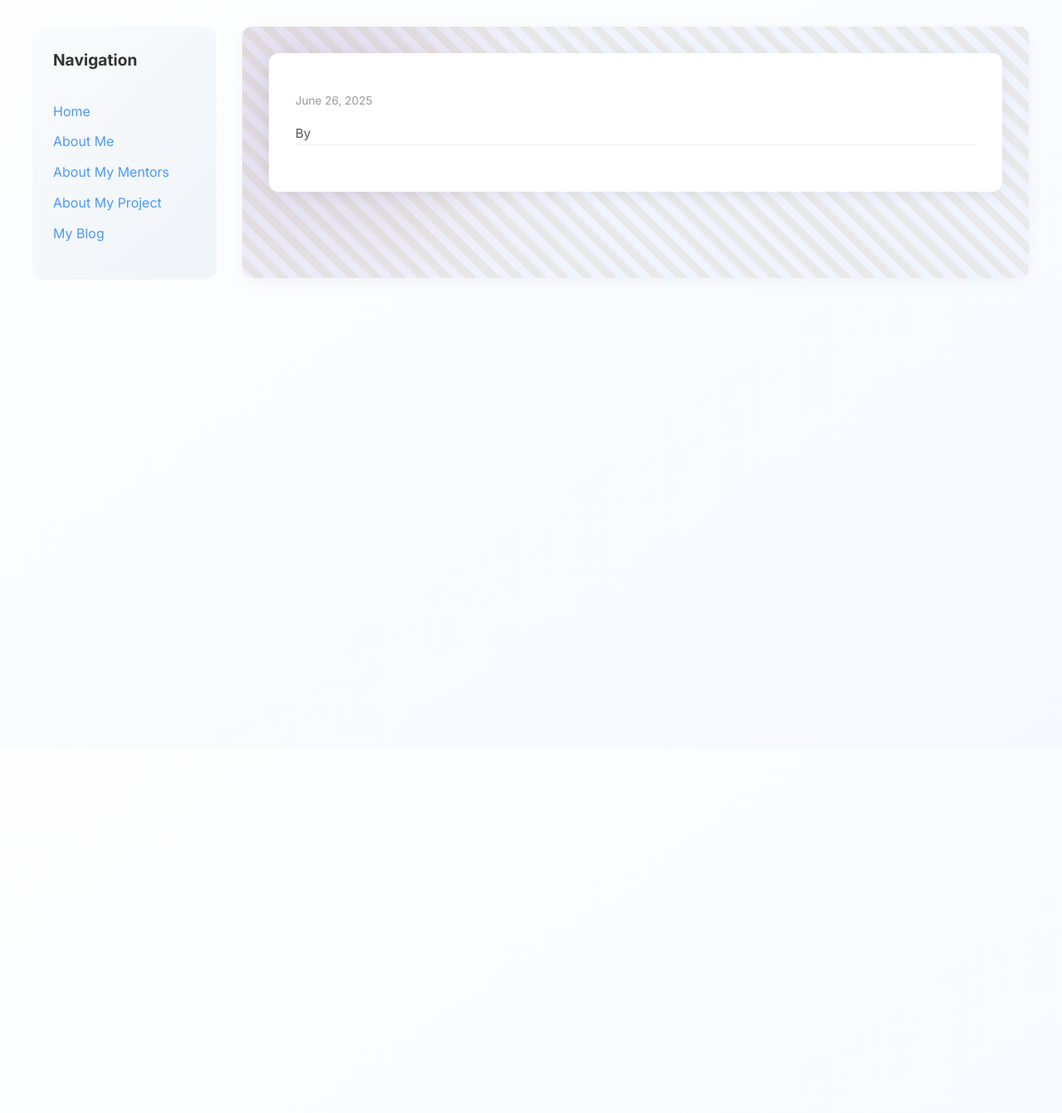
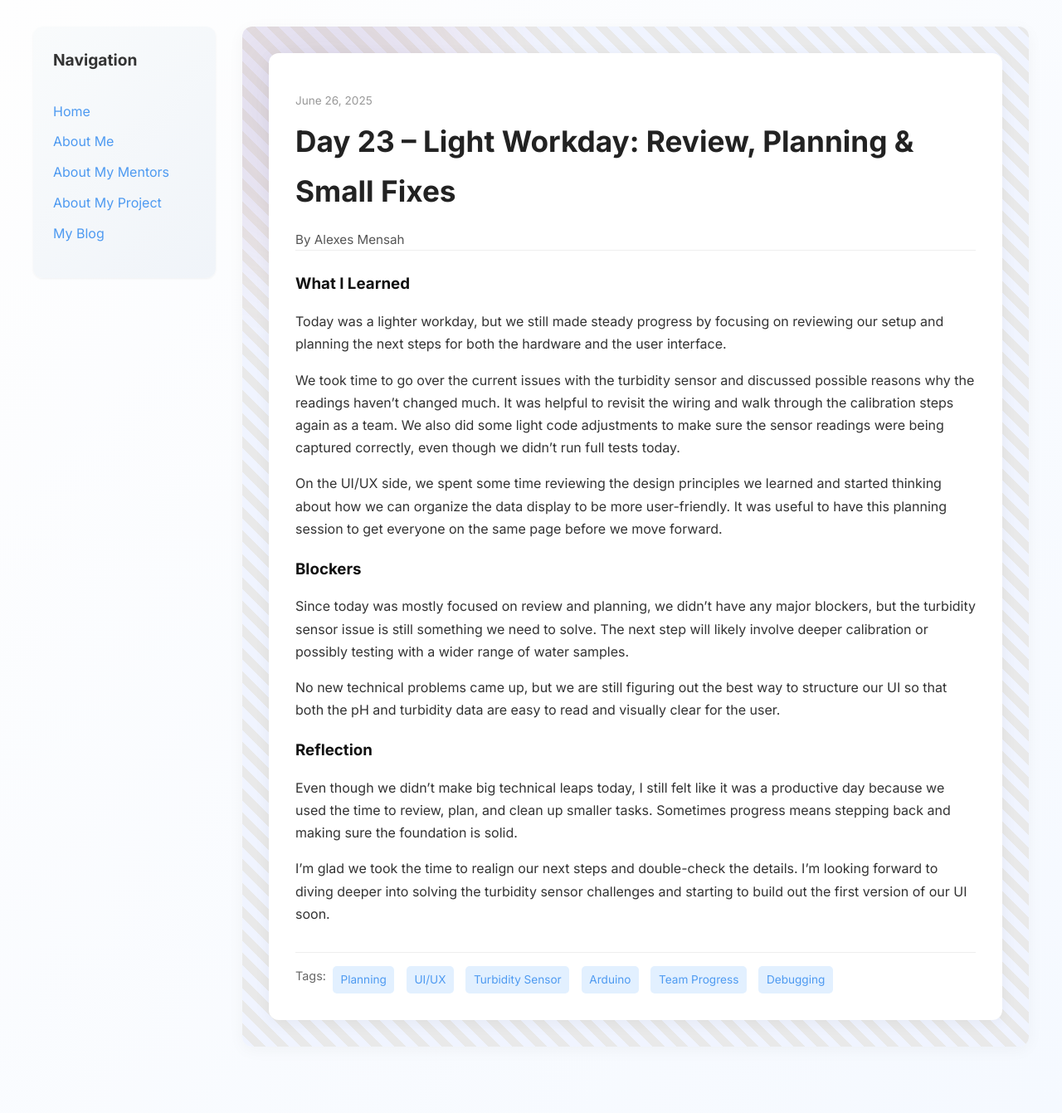
Before and after one commit to alexes22/alexes22.github.io, a Jekyll site: the page built from _posts/2025-06-26-day-23.md, in a window 1280 px wide. Shown: the whole page at 83% size. Built offline with Jekyll 4.4.1, drawn with Linux system fonts in a browser that asks for light colours; our own code applies the rules of GitHub Pages for plain Markdown files; before the commit the page ends 900 px from its top, so only the background shows below that.

Commit message:
Update 2025-06-26-day-23.md

```diff
--- a/_posts/2025-06-26-day-23.md
+++ b/_posts/2025-06-26-day-23.md
@@ -1,6 +1,6 @@
 ---
 layout: post
-title: Day 23 – Light Workday: Review, Planning & Small Fixes
+title: "Day 23 – Light Workday: Review, Planning & Small Fixes"
 date: 2025-06-26
 author: Alexes Mensah
 permalink: /day23.html
@@ -21,5 +21,5 @@
 reflection: |
   Even though we didn’t make big technical leaps today, I still felt like it was a productive day because we used the time to review, plan, and clean up smaller tasks. Sometimes progress means stepping back and making sure the foundation is solid.
 
-  I’m glad we took the time to realign our next steps and double check the details. I’m looking forward to diving deeper into solving the turbidity sensor challenges and starting to build out the first version of our UI soon.
+  I’m glad we took the time to realign our next steps and double-check the details. I’m looking forward to diving deeper into solving the turbidity sensor challenges and starting to build out the first version of our UI soon.
 ---
```
